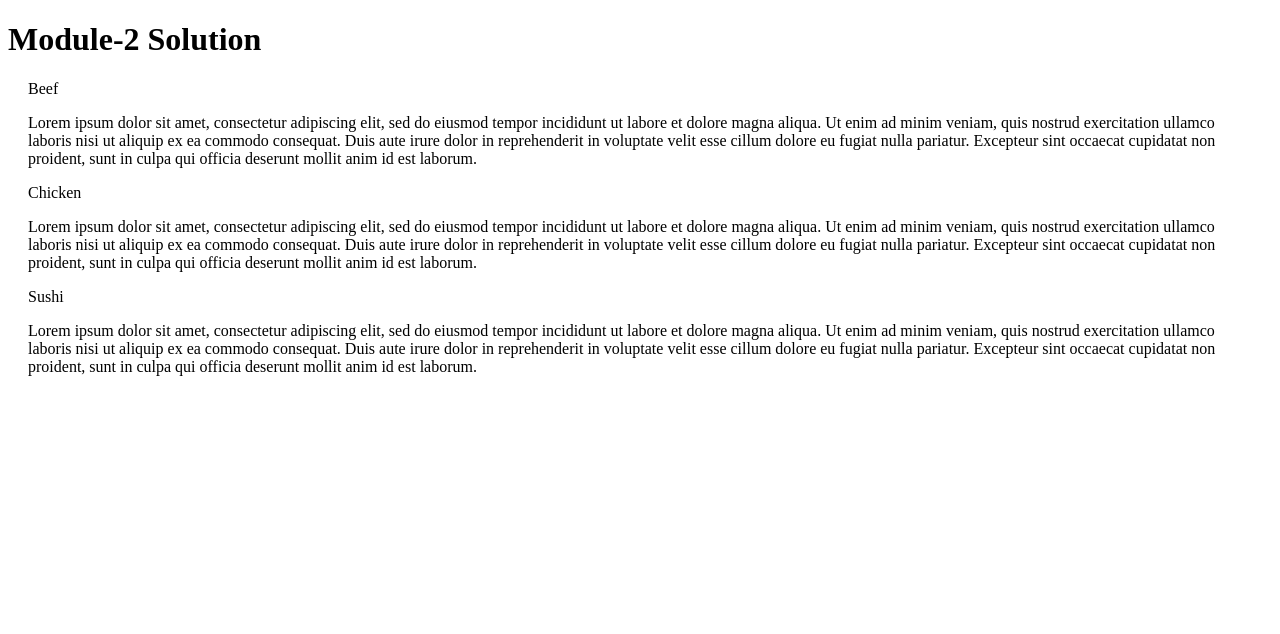
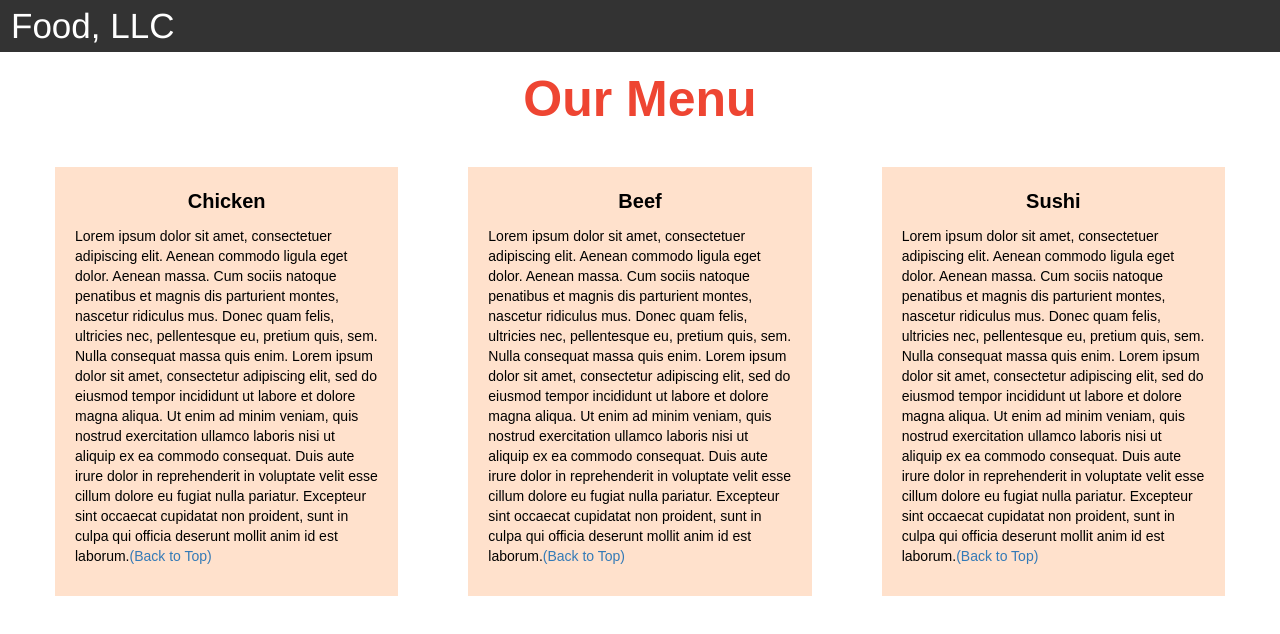
Before and after one commit to REZADHZ/module3-solution, a plain HTML site: page index.html in a window 1280 px wide. Drawn offline with nearby package versions, Linux system fonts and the light colour scheme.

Commit message:
Update index.html

```diff
--- a/index.html
+++ b/index.html
@@ -1,54 +1,70 @@
 <!DOCTYPE html>
-
 <html>
 <head>
-    <meta charset="utf-8" />
-    <meta name="viewport" content="width=device-width, initial-scale=1" />
-    <title>module2-solution</title>
+
+    <title>Module 3</title>
+
+    <meta name="viewport" content="width=device-width, initial-scale=1">
+    <link rel="stylesheet" href="https://maxcdn.bootstrapcdn.com/bootstrap/3.3.7/css/bootstrap.min.css">
     <link href="./css/MyStyle.css" rel="stylesheet" />
 </head>
 <body>
-    <h1>Module-2 Solution</h1>
+
+
+    <nav class="navbar" id="top">
+        <div class="container-fluid">
+
+            <div class="navbar-header">
+                <button type="button" class="navbar-toggle" data-toggle="collapse" data-target="#myNavbar">
+                    <span class="icon-bar"></span>
+                    <span class="icon-bar"></span>
+                    <span class="icon-bar"></span>
+                </button>
+                <a class="navbar-brand" href="#">Food, LLC</a>
+            </div>
+
+            <div class="collapse" id="myNavbar">
+                <ul class="nav navbar-nav visible-xs">
+                    <li><a class="menu-item" href="#">Chicken</a></li>
+                    <li><a class="menu-item" href="#">Beef</a></li>
+                    <li><a class="menu-item" href="#">Sushi</a></li>
+                </ul>
+            </div>
+
+        </div>
+    </nav>
+
+    <h1 class="main-title">Our Menu</h1>
+
+
+
     <div class="row">
+
         <div class="col-lg-4 col-md-6 col-sm-12">
-            <div id="FDiv" class="float-right">
-                Beef
+            <div class="content-box">
+                <p class="item-name">Chicken</p>
+                <p>Lorem ipsum dolor sit amet, consectetuer adipiscing elit. Aenean commodo ligula eget dolor. Aenean massa. Cum sociis natoque penatibus et magnis dis parturient montes, nascetur ridiculus mus. Donec quam felis, ultricies nec, pellentesque eu, pretium quis, sem. Nulla consequat massa quis enim. Lorem ipsum dolor sit amet, consectetur adipiscing elit, sed do eiusmod tempor incididunt ut labore et dolore magna aliqua. Ut enim ad minim veniam, quis nostrud exercitation ullamco laboris nisi ut aliquip ex ea commodo consequat. Duis aute irure dolor in reprehenderit in voluptate velit esse cillum dolore eu fugiat nulla pariatur. Excepteur sint occaecat cupidatat non proident, sunt in culpa qui officia deserunt mollit anim id est laborum.<a href="#top">(Back to Top)</a></p>
             </div>
-            <p>
-                Lorem ipsum dolor sit amet, consectetur adipiscing elit,
-                sed do eiusmod tempor incididunt ut labore et dolore magna aliqua.
-                Ut enim ad minim veniam, quis nostrud exercitation ullamco laboris nisi
-                ut aliquip ex ea commodo consequat. Duis aute irure dolor in reprehenderit
-                in voluptate velit esse cillum dolore eu fugiat nulla pariatur. Excepteur sint
-                occaecat cupidatat non proident, sunt in culpa qui officia deserunt mollit anim id est laborum.
-            </p>
         </div>
+
         <div class="col-lg-4 col-md-6 col-sm-12">
-            <div id="SDiv" class="float-right">
-                Chicken
+            <div class="content-box">
+                <p class="item-name">Beef</p>
+                <p>Lorem ipsum dolor sit amet, consectetuer adipiscing elit. Aenean commodo ligula eget dolor. Aenean massa. Cum sociis natoque penatibus et magnis dis parturient montes, nascetur ridiculus mus. Donec quam felis, ultricies nec, pellentesque eu, pretium quis, sem. Nulla consequat massa quis enim. Lorem ipsum dolor sit amet, consectetur adipiscing elit, sed do eiusmod tempor incididunt ut labore et dolore magna aliqua. Ut enim ad minim veniam, quis nostrud exercitation ullamco laboris nisi ut aliquip ex ea commodo consequat. Duis aute irure dolor in reprehenderit in voluptate velit esse cillum dolore eu fugiat nulla pariatur. Excepteur sint occaecat cupidatat non proident, sunt in culpa qui officia deserunt mollit anim id est laborum.<a href="#top">(Back to Top)</a></p>
             </div>
-            <p>
-                Lorem ipsum dolor sit amet, consectetur adipiscing elit,
-                sed do eiusmod tempor incididunt ut labore et dolore magna aliqua.
-                Ut enim ad minim veniam, quis nostrud exercitation ullamco laboris nisi
-                ut aliquip ex ea commodo consequat. Duis aute irure dolor in reprehenderit
-                in voluptate velit esse cillum dolore eu fugiat nulla pariatur. Excepteur sint
-                occaecat cupidatat non proident, sunt in culpa qui officia deserunt mollit anim id est laborum.
-            </p>
         </div>
+
+
         <div class="col-lg-4 col-md-12 col-sm-12">
-            <div id="TDiv" class="float-right">
-                Sushi
+            <div class="content-box">
+                <p class="item-name">Sushi</p>
+                <p>Lorem ipsum dolor sit amet, consectetuer adipiscing elit. Aenean commodo ligula eget dolor. Aenean massa. Cum sociis natoque penatibus et magnis dis parturient montes, nascetur ridiculus mus. Donec quam felis, ultricies nec, pellentesque eu, pretium quis, sem. Nulla consequat massa quis enim. Lorem ipsum dolor sit amet, consectetur adipiscing elit, sed do eiusmod tempor incididunt ut labore et dolore magna aliqua. Ut enim ad minim veniam, quis nostrud exercitation ullamco laboris nisi ut aliquip ex ea commodo consequat. Duis aute irure dolor in reprehenderit in voluptate velit esse cillum dolore eu fugiat nulla pariatur. Excepteur sint occaecat cupidatat non proident, sunt in culpa qui officia deserunt mollit anim id est laborum.<a href="#top">(Back to Top)</a></p>
             </div>
-            <p>
-                Lorem ipsum dolor sit amet, consectetur adipiscing elit,
-                sed do eiusmod tempor incididunt ut labore et dolore magna aliqua.
-                Ut enim ad minim veniam, quis nostrud exercitation ullamco laboris nisi
-                ut aliquip ex ea commodo consequat. Duis aute irure dolor in reprehenderit
-                in voluptate velit esse cillum dolore eu fugiat nulla pariatur. Excepteur sint
-                occaecat cupidatat non proident, sunt in culpa qui officia deserunt mollit anim id est laborum.
-            </p>
         </div>
+
     </div>
+    <script src="https://ajax.googleapis.com/ajax/libs/jquery/3.3.1/jquery.min.js"></script>
+    <script src="https://maxcdn.bootstrapcdn.com/bootstrap/3.3.7/js/bootstrap.min.js"></script>
+
 </body>
 </html>
```
